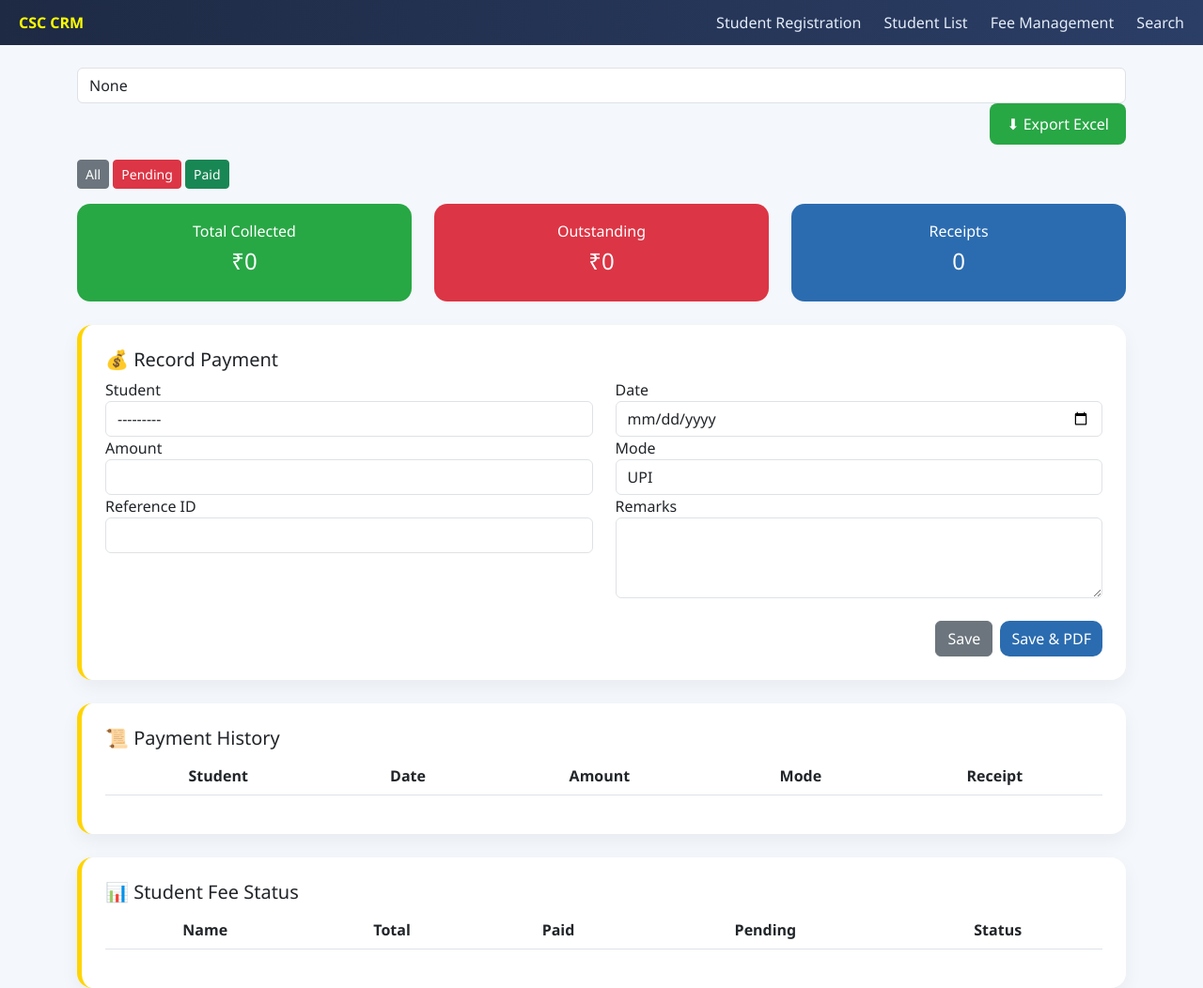
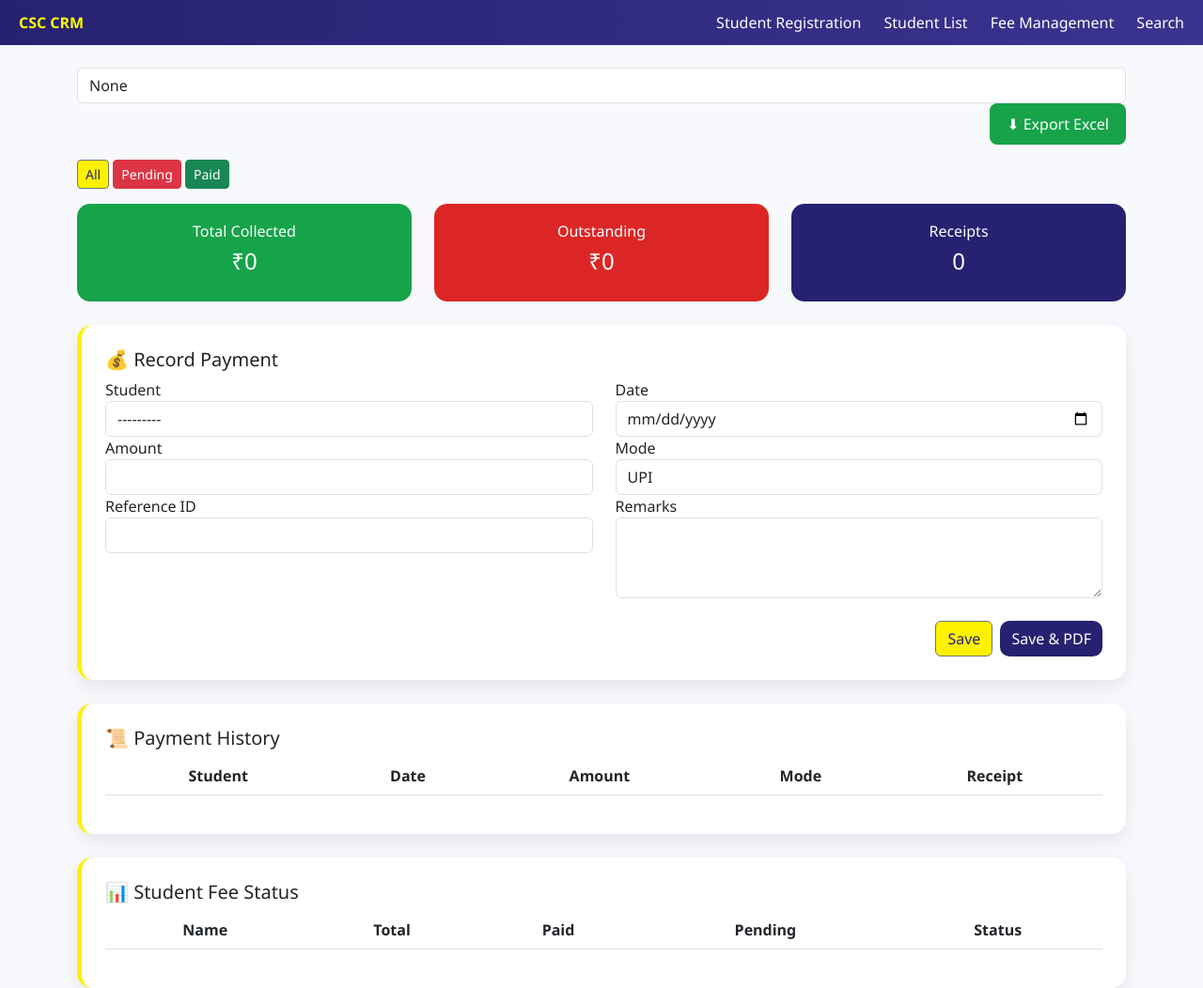
Before and after one commit to gopikas0408/csc-crm-project, a Django app: page /fee/ in a window 1280 px wide. Shown: the whole page at 94% size. Run offline with Django 5.2, Linux system fonts and the light colour scheme; data that the repository does not hold is empty.

Commit message:
changed colors

```diff
--- a/templates/admissions/fee.html
+++ b/templates/admissions/fee.html
@@ -10,37 +10,50 @@
 
 <style>
 
+:root {
+--primary: #262170;
+--secondary: #FEF200;
+--white: #ffffff;
+--light: #f8f9fc;
+--border: #e4e7ec;
+--text: #1f2937;
+--muted: #6b7280;
+--success: #16a34a;
+--danger: #dc2626;
+--shadow: 0 8px 20px rgba(0,0,0,0.08);
+}
+
 /* BODY */
 body {
-    background: #f4f7fb;
+background: var(--light);
 font-family: 'Segoe UI', sans-serif;
 }
 
 /* NAVBAR */
 .navbar {
-    background: linear-gradient(90deg, #1e2a44, #2b3e66);
+background: linear-gradient(90deg, var(--primary), #3a3490);
 padding: 12px 20px;
 }
 
 .navbar a {
-    color: #e4ecf7;
+color: var(--white);
 margin-left: 20px;
 text-decoration: none;
 font-weight: 500;
 }
 
 .navbar a:hover {
-    color: #ffd400;
+color: var(--secondary);
 }
 
 /* CARD */
 .card-box {
-    background: white;
+background: var(--white);
 padding: 25px;
 border-radius: 16px;
 margin-top: 25px;
-    box-shadow: 0 8px 20px rgba(0,0,0,0.05);
-    border-left: 5px solid #ffd400;
+box-shadow: var(--shadow);
+border-left: 5px solid var(--secondary);
 transition: 0.3s;
 }
 
@@ -52,7 +65,7 @@ body {
 .top-card {
 padding: 20px;
 border-radius: 14px;
-    color: white;
+color: var(--white);
 transition: 0.3s;
 }
 
@@ -60,33 +73,38 @@ body {
 transform: scale(1.05);
 }
 
-.green { background: #28a745; }
-.red { background: #dc3545; }
-.blue { background: #2b6cb0; }
+.green { background: var(--success); }
+.red { background: var(--danger); }
+.blue { background: var(--primary); }
 
 /* INPUT */
 input, select, textarea {
 width: 100%;
 padding: 10px;
 border-radius: 10px;
-    border: 1px solid #d6dce7;
+border: 1px solid var(--border);
 }
 
 input:focus, select:focus, textarea:focus {
-    border-color: #2b6cb0;
-    box-shadow: 0 0 0 2px rgba(43,108,176,0.1);
+border-color: var(--primary);
+box-shadow: 0 0 0 2px rgba(38,33,112,0.1);
 }
 
 /* BUTTON */
 .btn-primary {
-    background: #2b6cb0;
+background: var(--primary);
 border: none;
 border-radius: 10px;
 }
 
 .btn-primary:hover {
-    background: #1e2a44;
+background: #1b174f;
 transform: translateY(-2px);
+}
+
+.btn-secondary {
+background: var(--secondary);
+color: var(--primary);
 }
 
 .btn-secondary:hover {
@@ -95,28 +113,29 @@ input:focus, select:focus, textarea:focus {
 
 /* TABLE */
 .table thead {
-    background: #1e2a44;
-    color: white;
+background: var(--primary);
+color: var(--white);
 }
 
 .table tbody tr:hover {
-    background: #f1f5ff;
+background: #eef2ff;
 }
 
 /* CLICKABLE STUDENT */
 .student-link {
-    color: #1e2a44;
+color: var(--primary);
 font-weight: 600;
 text-decoration: none;
 }
 
 .student-link:hover {
-    color: #ffd400;
+color: var(--secondary);
 text-decoration: underline;
 }
 
 /* RESPONSIVE */
 @media (max-width: 768px) {
+
 
 .navbar {
     flex-direction: column;
@@ -135,20 +154,22 @@ input:focus, select:focus, textarea:focus {
 .top-card {
     margin-bottom: 15px;
 }
+
+
 }
-/*excel button*/
+
+/* EXCEL BUTTON */
 .export-btn {
-    background: #28a745;
+background: var(--success);
 border: none;
 border-radius: 8px;
 padding: 10px 18px;
 font-weight: 500;
 transition: 0.3s;
-
 }
 
 .export-btn:hover {
-    background: #218838;
+background: #15803d;
 transform: translateY(-2px);
 }
 
```
Also changed, not shown: templates/admissions/form.html (+41 -23 lines), templates/admissions/student_detail.html (+38 -19 lines). Lines whose indentation alone changed are shown as unchanged.
